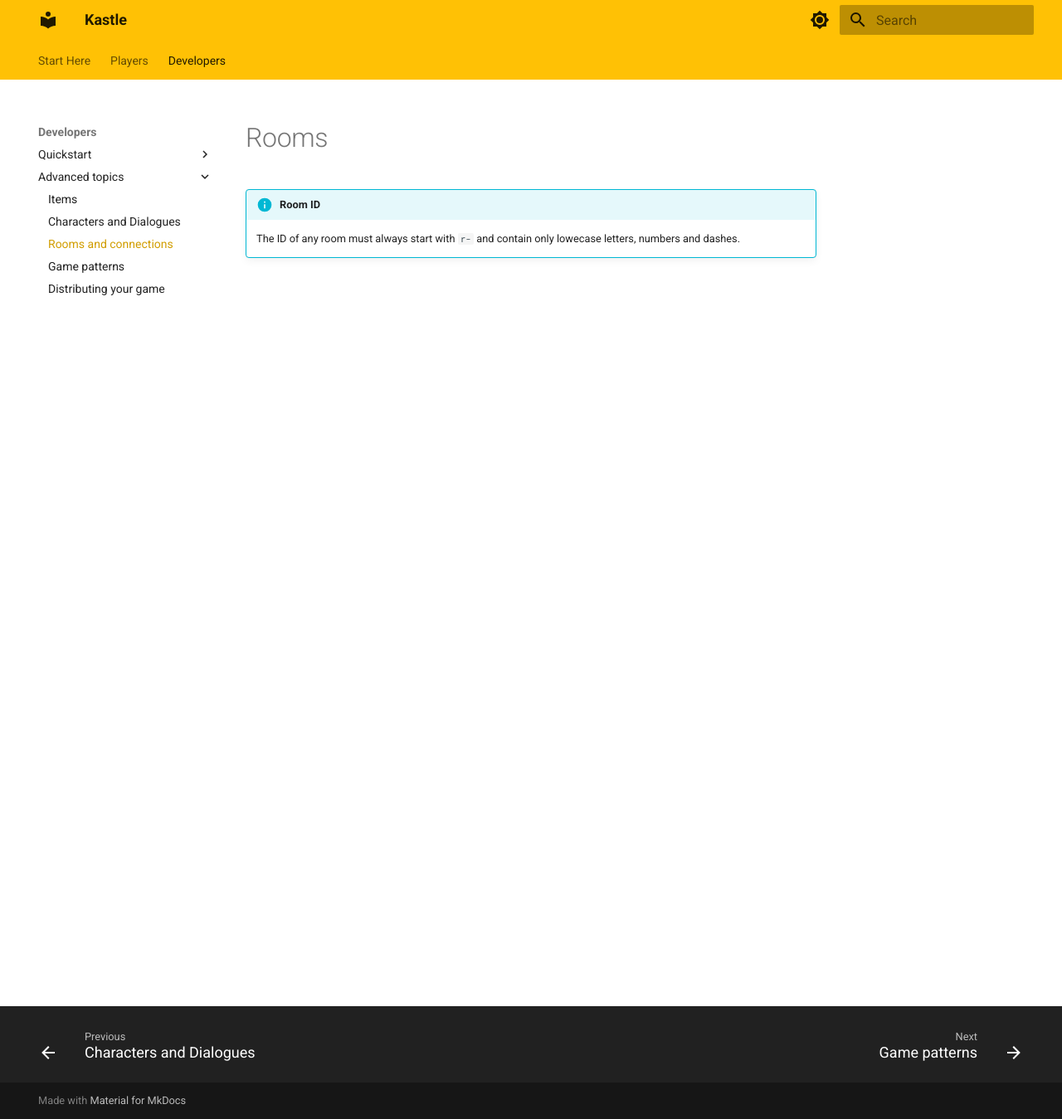
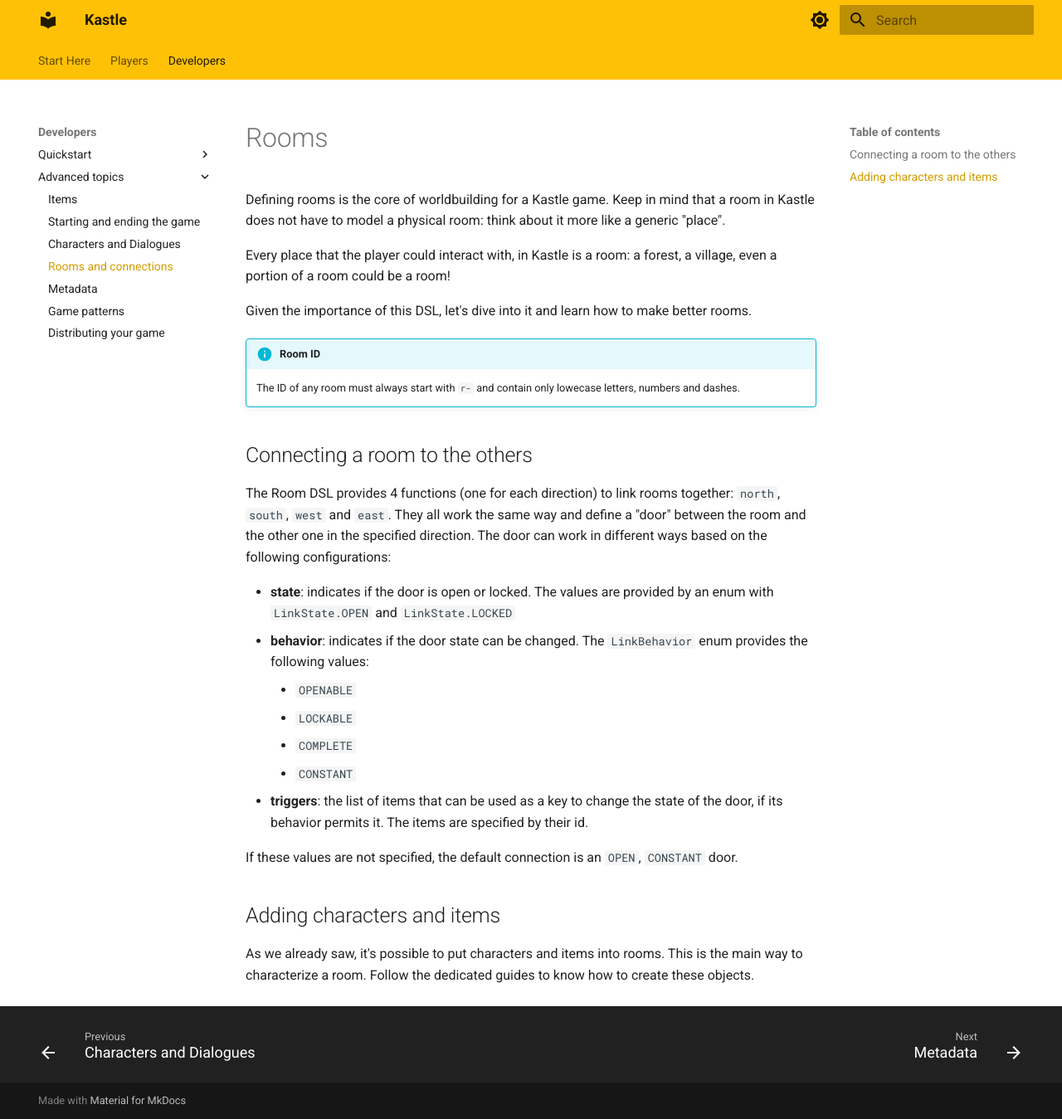
Before and after one commit to Essay97/kastle-docs, an MkDocs documentation site: the page built from docs/develop/rooms.md, in a window 1280 px wide and 1349 px high. Shown: the whole window at 83% size. Built offline with MkDocs 1.6.1 and Material for MkDocs 9.7.7, drawn with Linux system fonts in a browser that asks for light colours.

Commit message:
continue docs

```diff
--- a/docs/develop/rooms.md
+++ b/docs/develop/rooms.md
@@ -1,5 +1,30 @@
 # Rooms
+
+Defining rooms is the core of worldbuilding for a Kastle game. Keep in mind that a room in Kastle does not have to model a physical
+room: think about it more like a generic "place".
+
+Every place that the player could interact with, in Kastle is a room: a forest, a village, even a portion of a room could be a room!
+
+Given the importance of this DSL, let's dive into it and learn how to make better rooms.
 
 !!! info "Room ID"
 
     The ID of any room must always start with `r-` and contain only lowecase letters, numbers and dashes.
+
+## Connecting a room to the others
+
+The Room DSL provides 4 functions (one for each direction) to link rooms together: `north`, `south`, `west` and `east`. They all work the same way and define a "door" between the room and the other one in the specified direction. The door can work in different ways based on the following configurations:
+
+- **state**: indicates if the door is open or locked. The values are provided by an enum with `LinkState.OPEN` and `LinkState.LOCKED`
+- **behavior**: indicates if the door state can be changed. The `LinkBehavior` enum provides the following values:
+    - `OPENABLE`
+    - `LOCKABLE`
+    - `COMPLETE`
+    - `CONSTANT`
+- **triggers**: the list of items that can be used as a key to change the state of the door, if its behavior permits it. The items
+are specified by their id.
+
+If these values are not specified, the default connection is an `OPEN`, `CONSTANT` door.
+
+## Adding characters and items
+As we already saw, it's possible to put characters and items into rooms. This is the main way to characterize a room. Follow the dedicated guides to know how to create these objects.
--- a/mkdocs.yml
+++ b/mkdocs.yml
@@ -13,8 +13,10 @@ nav:
           - Expanding the game: develop/expanding.md
       - Advanced topics:
         - Items: develop/items.md
+        - Starting and ending the game: develop/start-end.md
         - Characters and Dialogues: develop/characters.md
         - Rooms and connections: develop/rooms.md
+        - Metadata: develop/metadata.md
         - Game patterns: develop/patterns.md
         - Distributing your game: develop/distributing.md
 markdown_extensions:
```
Also changed, not shown: docs/develop/metadata.md (added, +1 -0 lines), docs/develop/start-end.md (added, +38 -0 lines), 1 other file.
